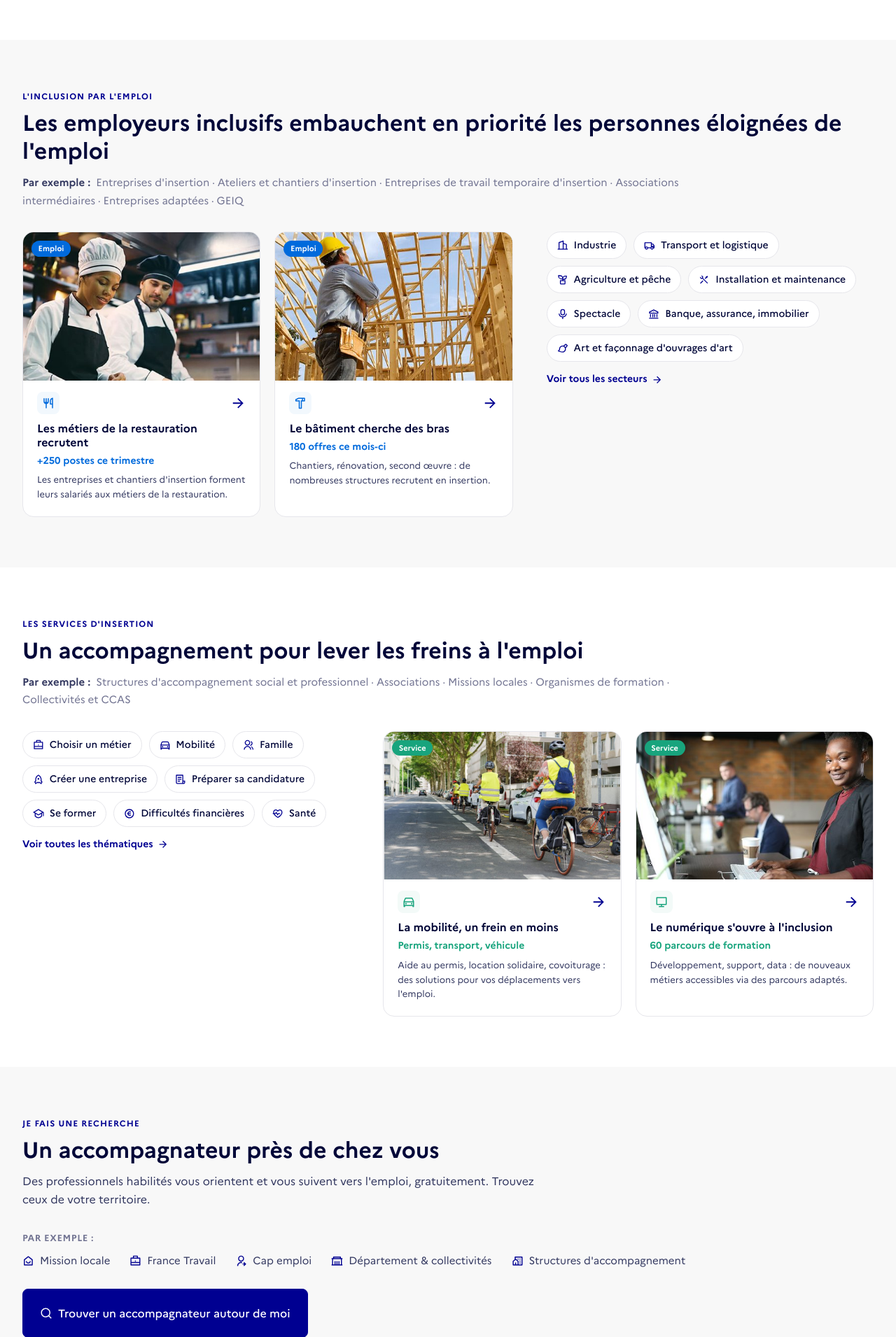
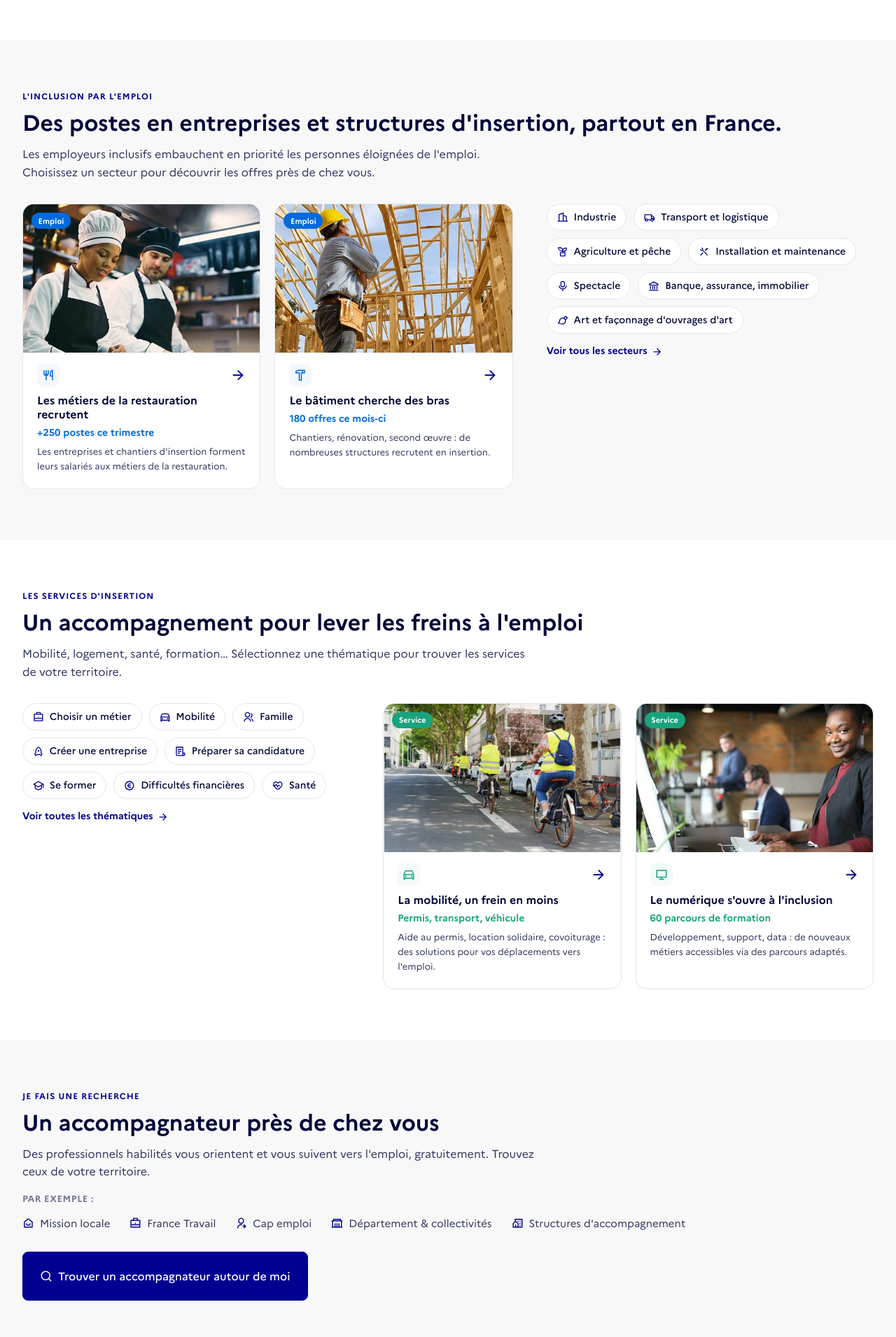
Before and after one commit to gip-inclusion/plateforme-accueil, a Django app: template accueil/templates/accueil/index.html in a window 1280 px wide. Shown: the part 1309-3220 px from the top of the page at 70% size. Run offline with Django 5.2, Linux system fonts and the light colour scheme; the template is opened without the code that fills it, so the values that code supplies are empty; some libraries are stand-ins or nearby versions.

Commit message:
Ajuster les en-tetes de recherche et la liste d'exemples
- Emplois : titre = accroche courte, intro = phrase employeurs inclusifs
- Retrait des listes de structures sur Emplois et Services
- Accompagnateurs : liste d'exemples conservee, style plat (sans encadre)

Co-Authored-By: Claude Opus 4.8 <noreply@anthropic.com>

```diff
--- a/accueil/static/accueil/css/main.css
+++ b/accueil/static/accueil/css/main.css
@@ -173,31 +173,18 @@ p {
 }
 
 /* Tighten the title when a lead paragraph follows it. */
-.section__titre:has(+ .section__intro),
-.section__titre:has(+ .cibles) {
+.section__titre:has(+ .section__intro) {
   margin-bottom: 0.75rem;
+}
+
+.section__intro:has(+ .exemples) {
+  margin-bottom: 1rem;
 }
 
 .section__intro {
   max-width: 46rem;
   margin: 0 0 2rem;
   line-height: 1.6;
-  color: var(--secondary);
-}
-
-/* Illustrative list of the structure types a search section concerns.
-   Plain muted text (no pills/borders) so it never reads as clickable. */
-.cibles {
-  max-width: 60rem;
-  margin: 0 0 2rem;
-  font-size: 0.9375rem;
-  line-height: 1.7;
-  color: var(--fg-muted);
-}
-
-.cibles__label {
-  margin-right: 0.25rem;
-  font-weight: 700;
   color: var(--secondary);
 }
 
@@ -1208,8 +1195,14 @@ p {
 
 /* Accompagnateurs section: a plain informational list of types (not buttons)
    plus a single search CTA. */
-.types-list__intro {
-  margin: 0 0 0.625rem;
+/* Illustrative structure types: a plain "Par exemple :" caption above a
+   borderless icon+label list (not buttons). */
+.exemples {
+  margin: 0 0 1.75rem;
+}
+
+.exemples__legende {
+  margin: 0 0 0.75rem;
   font-size: 0.8125rem;
   font-weight: 700;
   text-transform: uppercase;
@@ -1221,7 +1214,7 @@ p {
   display: flex;
   flex-wrap: wrap;
   gap: 0.5rem 1.75rem;
-  margin: 0 0 1.75rem;
+  margin: 0;
   padding: 0;
   list-style: none;
 }
--- a/accueil/templates/accueil/index.html
+++ b/accueil/templates/accueil/index.html
@@ -184,8 +184,8 @@
       <section class="section section--grisee bloc-recherche" id="emplois" data-recherche-section>
         <div class="section__contenu">
           <p class="section__surtitre">L'inclusion par l'emploi</p>
-          <h2 class="section__titre">Les employeurs inclusifs embauchent en priorité les personnes éloignées de l'emploi</h2>
-          <p class="cibles"><span class="cibles__label">Par exemple&nbsp;:</span> Entreprises d'insertion · Ateliers et chantiers d'insertion · Entreprises de travail temporaire d'insertion · Associations intermédiaires · Entreprises adaptées · GEIQ</p>
+          <h2 class="section__titre">Des postes en entreprises et structures d'insertion, partout en France.</h2>
+          <p class="section__intro">Les employeurs inclusifs embauchent en priorité les personnes éloignées de l'emploi. Choisissez un secteur pour découvrir les offres près de chez vous.</p>
           <div class="bloc-recherche__grille">
             <div class="cartes-media">
               <a class="carte-media" href="https://emplois.inclusion.beta.gouv.fr/search/job-descriptions/results?domains=G" target="_top">
@@ -242,7 +242,7 @@
         <div class="section__contenu">
           <p class="section__surtitre">Les services d'insertion</p>
           <h2 class="section__titre">Un accompagnement pour lever les freins à l'emploi</h2>
-          <p class="cibles"><span class="cibles__label">Par exemple&nbsp;:</span> Structures d'accompagnement social et professionnel · Associations · Missions locales · Organismes de formation · Collectivités et CCAS</p>
+          <p class="section__intro">Mobilité, logement, santé, formation… Sélectionnez une thématique pour trouver les services de votre territoire.</p>
           <div class="bloc-recherche__grille">
             <div class="pastilles">
               <a class="pastille-lien" href="https://emplois.inclusion.beta.gouv.fr/search/services/results?category=choisir-un-metier" target="_top"><svg class="icone" aria-hidden="true"><use href="#ri-briefcase-line"/></svg> Choisir un métier</a>
@@ -301,7 +301,8 @@
           <p class="section__surtitre">Je fais une recherche</p>
           <h2 class="section__titre">Un accompagnateur près de chez vous</h2>
           <p class="section__intro">Des professionnels habilités vous orientent et vous suivent vers l'emploi, gratuitement. Trouvez ceux de votre territoire.</p>
-          <p class="types-list__intro">Par exemple&nbsp;:</p>
+          <div class="exemples">
+            <p class="exemples__legende">Par exemple&nbsp;:</p>
             <ul class="types-list">
               <li class="type-tag"><svg class="icone" aria-hidden="true"><use href="#ri-home-smile-2-line"/></svg> Mission locale</li>
               <li class="type-tag"><svg class="icone" aria-hidden="true"><use href="#ri-briefcase-line"/></svg> France Travail</li>
@@ -309,6 +310,7 @@
               <li class="type-tag"><svg class="icone" aria-hidden="true"><use href="#ri-government-line"/></svg> Département &amp; collectivités</li>
               <li class="type-tag"><svg class="icone" aria-hidden="true"><use href="#ri-community-line"/></svg> Structures d'accompagnement</li>
             </ul>
+          </div>
           <a class="bouton recherche-cta" href="https://emplois.inclusion.beta.gouv.fr/search/prescribers/results" target="_top">
             <svg class="icone" aria-hidden="true"><use href="#ri-search-line"/></svg>
             <span>Trouver un accompagnateur autour de moi</span>
```
Lines whose indentation alone changed are shown as unchanged.
